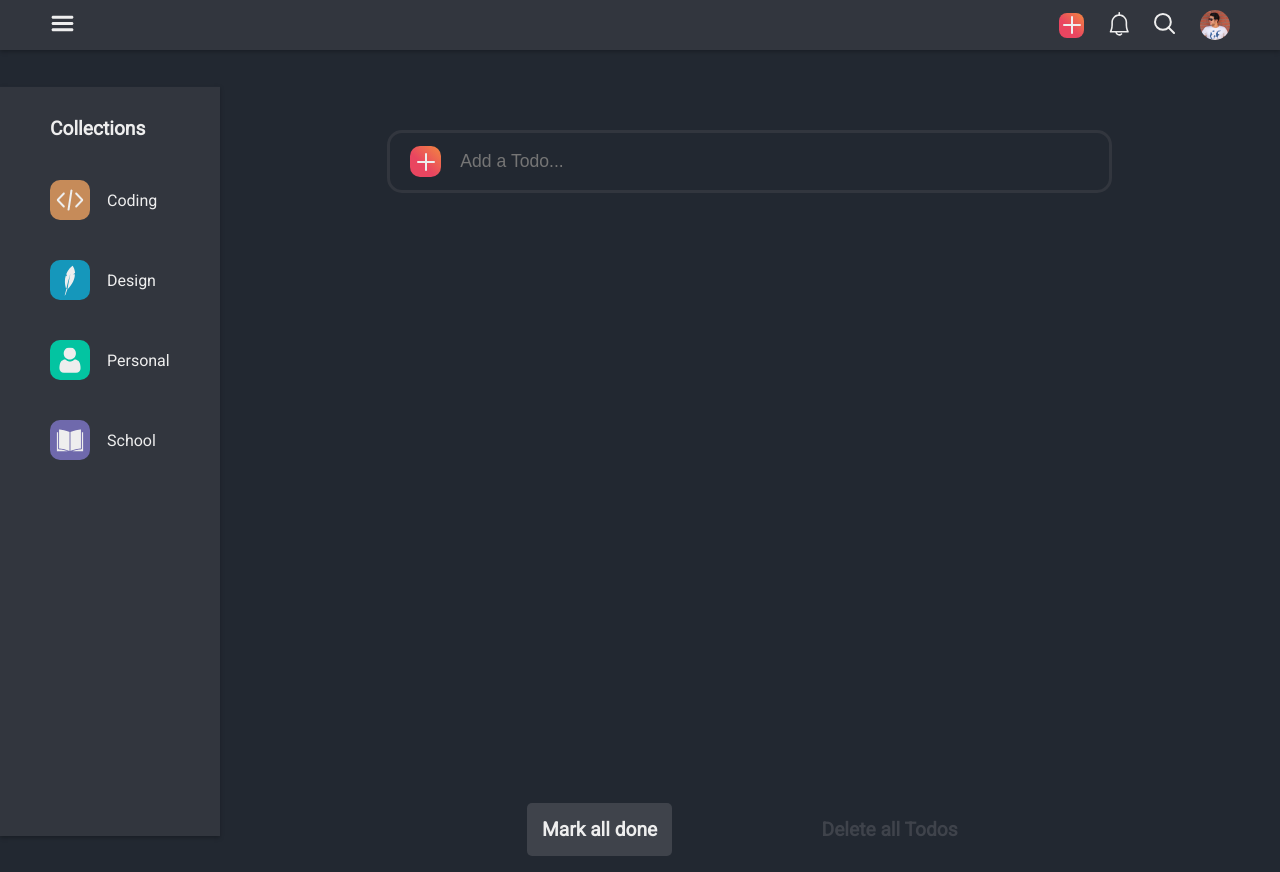
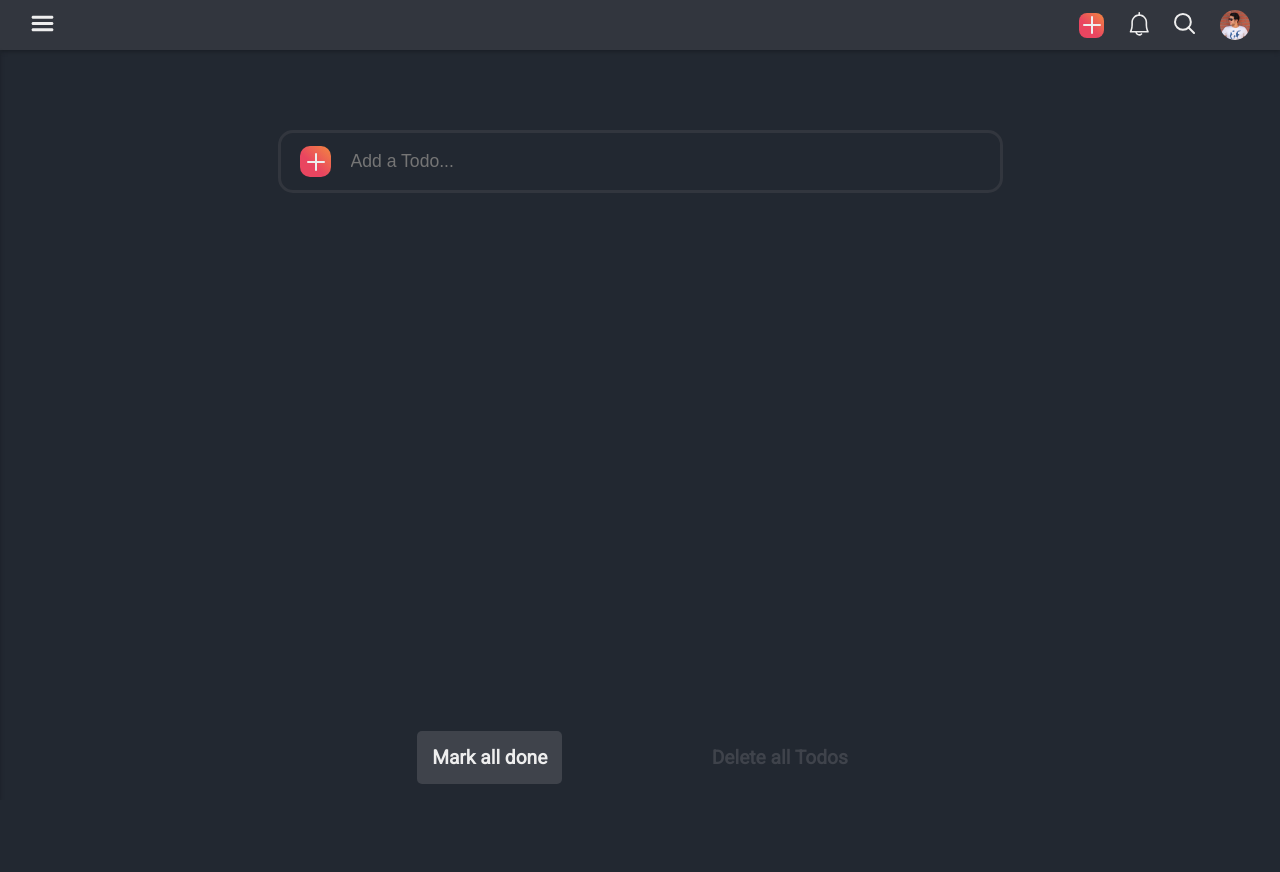
Before and after one commit to omidjr/todo_react_app, a React (Create React App) app: page / in a window 1280 px wide. After the commit the page ends 800 px from the top, so only its background shows below. Built offline with nearby package versions, Linux system fonts and the light colour scheme.

Commit message:
Sidebar toggle added

```diff
--- a/src/App.css
+++ b/src/App.css
@@ -14,15 +14,19 @@ body {
 
 .App {
   width: 100%;
+  height: calc(100vh - 50px);
   display: flex;
-  align-items: center;
 }
 
 .todoApp {
-  flex: 0.83;
+  width: 100%;
 }
 
 .todoApp_inner {
+  width: 100%;
   max-width: 725px;
   margin: 0 auto;
+  display: flex;
+  flex-direction: column;
+  justify-content: space-between;
 }
--- a/src/App.js
+++ b/src/App.js
@@ -1,6 +1,7 @@
 import "./App.css";
 import { useNewTodo } from "./Hooks/useNewTodo";
 import { useTodos } from "./Hooks/useTodos";
+import { useShowSidebar } from './Hooks/useShowSidebar';
 import TodoForm from "./components/TodoForm";
 import TodoList from "./components/TodoList";
 import TodoActions from "./components/TodoActions";
@@ -10,18 +11,17 @@ import Sidebar from "./components/Sidebar";
 const App = () => {
   const newTodo = useNewTodo();
   const todos = useTodos();
+  const showSidebar = useShowSidebar();
 
   return (
     <div>
-      <Navbar />
+      <Navbar {...showSidebar} />
       <div className="App">
-        <Sidebar />
-        <div className="todoApp">
-          <div className="todoApp_inner">
-            <TodoForm {...newTodo} {...todos}  />
-            <TodoList {...todos} />
-            <TodoActions {...todos} />
-          </div>
+        <Sidebar {...showSidebar} />
+        <div className="todoApp_inner">
+          <TodoForm {...newTodo} {...todos}  />
+          <TodoList {...todos} />
+          <TodoActions {...todos} />
         </div>
       </div>
     </div>
--- /dev/null
+++ b/src/Hooks/useShowSidebar.jsx
@@ -0,0 +1,10 @@
+import { useState } from 'react';
+
+export const useShowSidebar = () => {
+    const [showSidebar, setShowSidebar] = useState(false);
+
+    return {
+        showSidebar,
+        setShowSidebar
+    }
+}
--- a/src/components/Navbar.css
+++ b/src/components/Navbar.css
@@ -9,11 +9,15 @@
 }
 
 .navbarMenu {
-  margin-left: 50px;
+  margin-left: 30px;
+}
+
+.navbarMenu svg {
+  cursor: pointer;
 }
 
 .navbarIcons {
-  margin-right: 50px;
+  margin-right: 30px;
   display: flex;
   align-items: center;
 }
--- a/src/components/Navbar.jsx
+++ b/src/components/Navbar.jsx
@@ -1,12 +1,17 @@
 import './Navbar.css';
-import React from 'react'
+import React, { useCallback } from 'react'
 
-const Navbar = () => {
+const Navbar = ({showSidebar, setShowSidebar}) => {
+
+    const sidebarToggle = useCallback(() => {
+        setShowSidebar(!showSidebar);
+    });
+
     return (
         <div className="navbar">
             <div className="navbarMenu">
                 <span>
-                <svg width="25" height="25" viewBox="0 0 25 25" fill="none" xmlns="http://www.w3.org/2000/svg">
+                    <svg onClick={sidebarToggle} width="25" height="25" viewBox="0 0 25 25" fill="none" xmlns="http://www.w3.org/2000/svg">
                     <path d="M3.125 7.8125H21.875C22.7375 7.8125 23.4375 7.1125 23.4375 6.25C23.4375 5.3875 22.7375 4.6875 21.875 4.6875H3.125C2.2625 4.6875 1.5625 5.3875 1.5625 6.25C1.5625 7.1125 2.2625 7.8125 3.125 7.8125ZM21.875 10.9375H3.125C2.2625 10.9375 1.5625 11.6375 1.5625 12.5C1.5625 13.3625 2.2625 14.0625 3.125 14.0625H21.875C22.7375 14.0625 23.4375 13.3625 23.4375 12.5C23.4375 11.6375 22.7375 10.9375 21.875 10.9375ZM21.875 17.1875H3.125C2.2625 17.1875 1.5625 17.8875 1.5625 18.75C1.5625 19.6125 2.2625 20.3125 3.125 20.3125H21.875C22.7375 20.3125 23.4375 19.6125 23.4375 18.75C23.4375 17.8875 22.7375 17.1875 21.875 17.1875Z" fill="#EEEEEE"/>
                 </svg>
                 </span>
--- a/src/components/Sidebar.css
+++ b/src/components/Sidebar.css
@@ -1,36 +1,41 @@
 .sideBar {
-  flex: 0.17;
-  height: calc(100vh - 50px);
+  position: absolute;
+  width: 250px;
+  height: calc(100% - 50px);
+  padding: 0 30px;
   background-color: #32363e;
   border-top: 1px solid #222831;
   box-shadow: 0px 2px 4px rgba(0, 0, 0, 0.25);
+  z-index: 1;
+  left: -250px;
+  transition: all 0.5s ease;
 }
 
-.sideBar_content {
-  margin: 30px 50px 0;
+.active {
+  left: 0;
 }
 
-.sideBar_content p {
+.sideBar p {
   font-size: 1.2em;
   font-weight: bold;
 }
 
-.sideBar_content ul {
+.sideBar ul {
   list-style: none;
   margin-top: 40px;
 }
 
-.sideBar_content li {
+.sideBar li {
   display: flex;
   align-items: center;
   margin-bottom: 40px;
 }
 
-.sideBar_content li:nth-child(4) {
+.sideBar li:nth-child(4) {
   margin-bottom: 0;
 }
 
-.sideBar_content span {
+.sideBar span {
   width: 40px;
   height: 40px;
   margin-right: 17px;
--- a/src/components/Sidebar.jsx
+++ b/src/components/Sidebar.jsx
@@ -1,10 +1,9 @@
 import "./Sidebar.css";
 import React from 'react'
 
-const Sidebar = () => {
+const Sidebar = ({showSidebar}) => {
     return (
-        <div className="sideBar">
-            <div className="sideBar_content">
+        <div className={showSidebar ? ['sideBar', 'active'].join(' ') : "sideBar"}>
             <p>
                 Collections
             </p>
@@ -71,7 +70,6 @@ const Sidebar = () => {
                 </li>
             </ul>
         </div>
-        </div>
     )
 }
 
```
Also changed, not shown: src/img/add.svg (added). Lines whose indentation alone changed are shown as unchanged.
